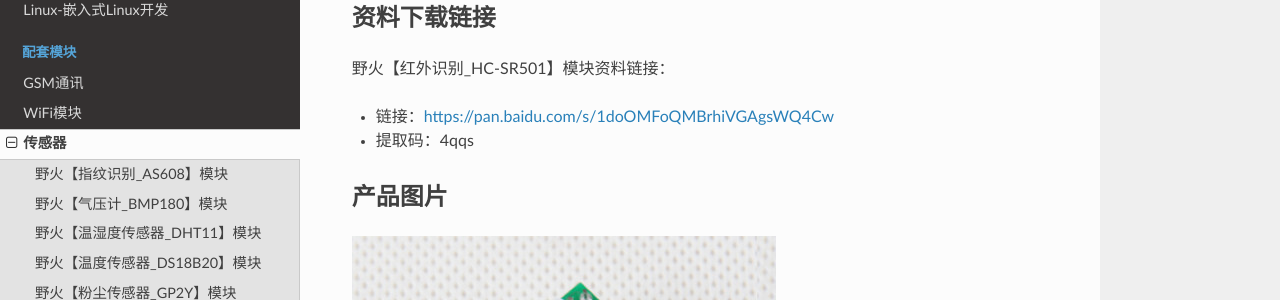
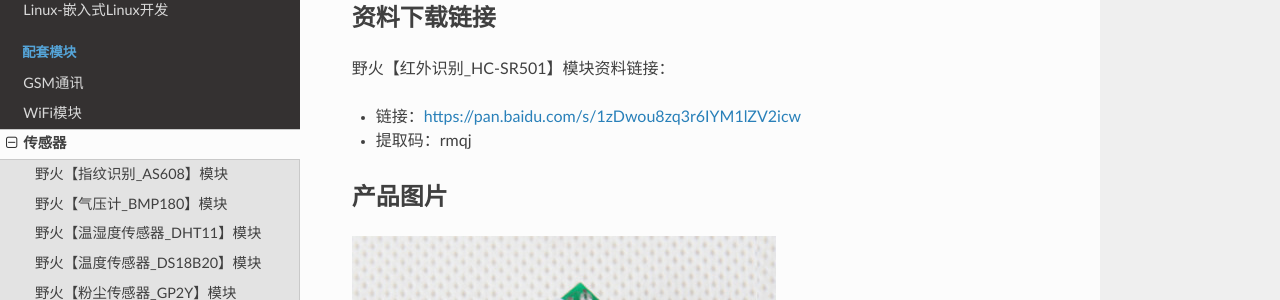
Before and after one commit to Embedfire/ebf_products, a Sphinx documentation site: the page built from documentation/module/sensor/hc_sr501.rst, in a window 1280 px wide and 1374 px high. Shown: the part 170-470 px from the top of the window. Built offline with Sphinx 7.4.7 and the Read the Docs theme 2.0.0, drawn with Linux system fonts in a browser that asks for light colours; pages that are not in the unit, such as notebooks, are missing from menus.

Commit message:
Update hc_sr501.rst

```diff
--- a/documentation/module/sensor/hc_sr501.rst
+++ b/documentation/module/sensor/hc_sr501.rst
@@ -8,8 +8,8 @@
 
 野火【红外识别_HC-SR501】模块资料链接：
 
-- 链接：https://pan.baidu.com/s/1doOMFoQMBrhiVGAgsWQ4Cw
-- 提取码：4qqs
+- 链接：https://pan.baidu.com/s/1zDwou8zq3r6IYM1lZV2icw
+- 提取码：rmqj
 
 产品图片
 --------
```
